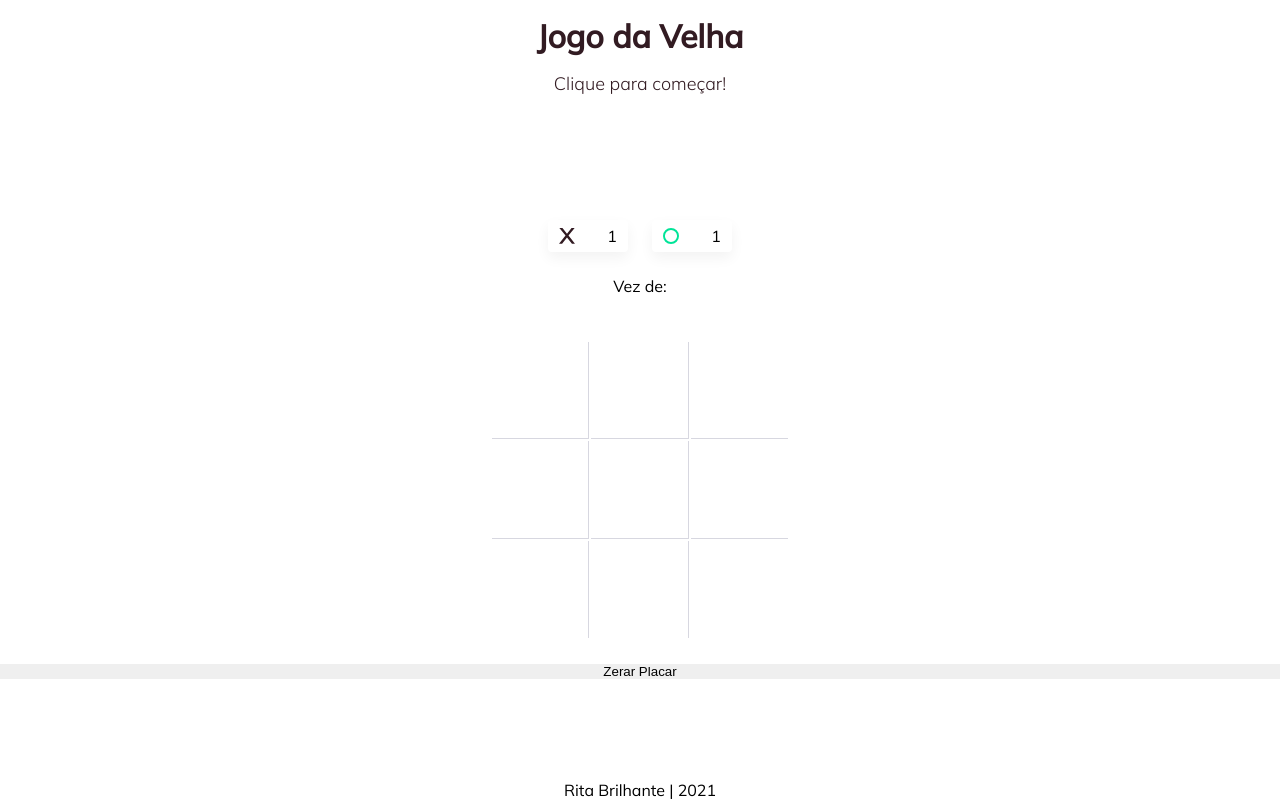
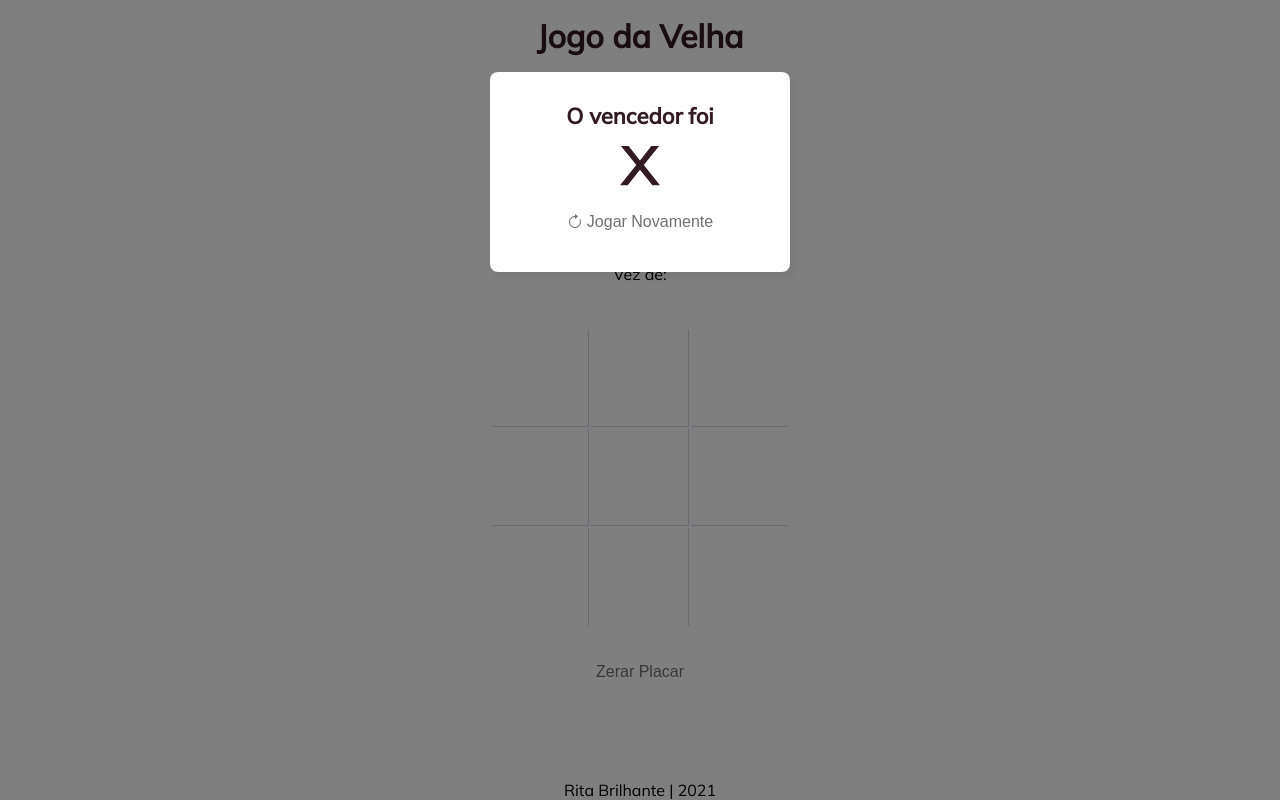
Before and after one commit to ritabrilhante/reactjogodavelha, a React (Create React App) app: page / in a window 1280 px wide. Built offline with nearby package versions, Linux system fonts and the light colour scheme.

Commit message:
create modal component

```diff
--- a/src/App.css
+++ b/src/App.css
@@ -21,3 +21,15 @@ main {
 	flex-direction: column;
 	margin: auto 0;
 }
+
+#reset-scoreboard {
+    background-color: var(--white);
+    color: var(--gray-dark);
+
+    height: 40px;
+    padding: 0 8px;
+
+    font-size: 16px;
+
+    cursor: pointer;
+}
--- a/src/App.tsx
+++ b/src/App.tsx
@@ -1,6 +1,7 @@
 import './App.css';
 import Board from './Components/Board/Board';
 import Scoreboard from './Components/Scoreboard/Scoreboard';
+import Modal from './Components/Modal/Modal';
 
 function App() {
   return (
@@ -13,6 +14,7 @@ function App() {
       <main>
         <Scoreboard/>
         <Board/>
+        <Modal/>
         <button id="reset-scoreboard">Zerar Placar</button>
       </main>
 
--- /dev/null
+++ b/src/Components/Modal/Modal.css
@@ -0,0 +1,65 @@
+.active-modal {
+	/* visibility: hidden; */
+	position: absolute;
+
+	background-color: rgba(0,0,0,0.5);
+
+  	width: 100%;
+	height: 100%;
+    top: 0;
+    left: 0;
+}
+
+#winner-modal {
+    background-color: var(--white);
+    box-shadow: 4px 6px 10px rgba(0, 0, 0, 0.05);
+    border-radius: 8px;
+
+    width: 300px;
+	height: 200px;
+    padding: 32px;
+
+    display:flex;
+    align-items: center;
+    flex-direction: column;
+    justify-content: center;
+    gap: 16px;
+
+
+    position: fixed;
+    top: 72px;
+    left: 0;
+    right: 0;
+    margin: auto;
+    z-index: 99999;
+}
+
+#winner-modal h3 {
+    color: var(--stamina);
+    font-size: 22px;
+    font-weight: 600;
+}
+
+#winner-modal button {
+    background-color: var(--white);
+    color: var(--gray-dark);
+
+    height: 40px;
+    padding: 0 8px;
+
+    display: flex;
+    gap: 4px;
+    align-items: center;
+
+    font-size: 16px;
+
+    cursor: pointer;
+}
+
+#winner-modal button:hover{
+    text-decoration: underline;
+}
+
+#winner-modal button img {
+    width: 16px;
+}
--- /dev/null
+++ b/src/Components/Modal/Modal.tsx
@@ -0,0 +1,19 @@
+import './Modal.css'
+
+function Modal() {
+    return(
+        <div className="active-modal" id="active">
+            <div id="winner-modal">
+                <h3 id="text-modal">O vencedor foi</h3>
+                <img id="winner-image" src="img/xis.svg"/>
+
+                <button id="refresh">
+                    <img src="img/repeat.svg"/>
+                    Jogar Novamente
+                </button>
+            </div>
+        </div>
+    );
+}
+
+export default Modal;
--- a/src/index.css
+++ b/src/index.css
@@ -9,8 +9,8 @@
 #root {
   height: 100%;
   display: flex;
+  justify-content: space-between;
   flex-direction: column;
-  justify-content: space-between;
 }
 
 html {
@@ -26,6 +26,5 @@ html {
 
 body {
   text-align: center;
-
   height: 100%;
 }
```
